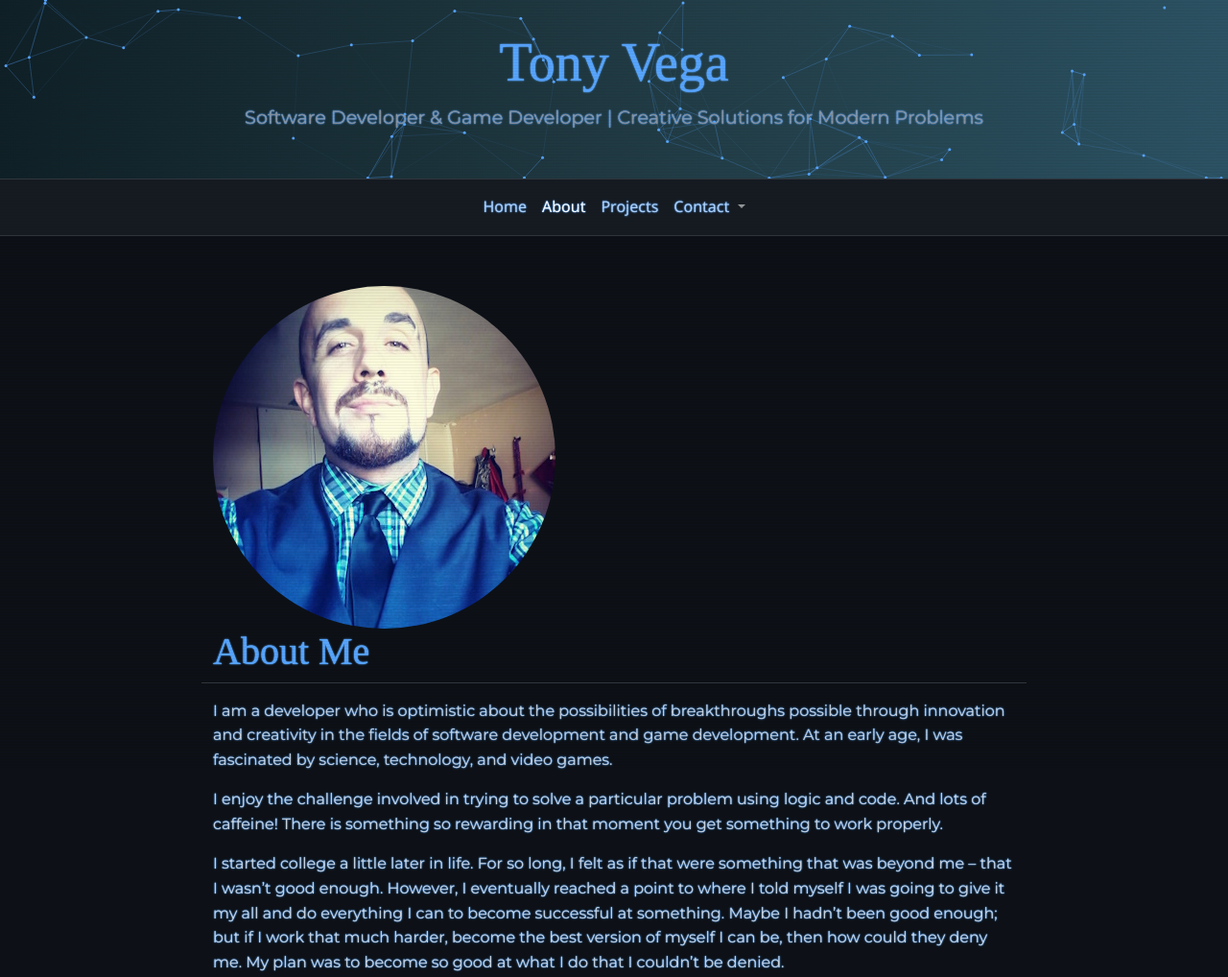
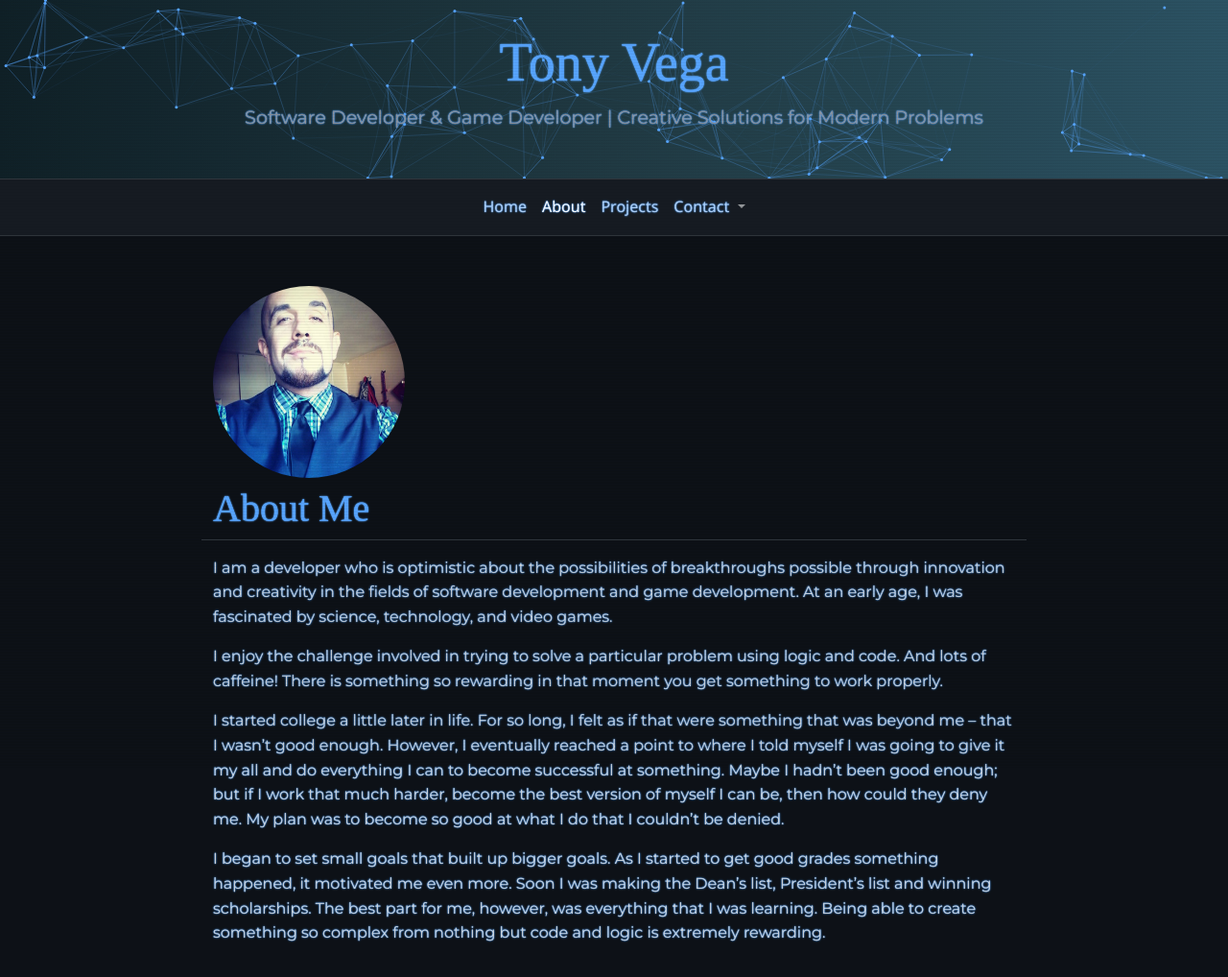
Before and after one commit to vegaa055/portfolio, a plain HTML site: page about.html in a window 1280 px wide. Shown: the top 1018 px of the page at 96% size. Drawn offline with nearby package versions, Linux system fonts and the light colour scheme; a web font is replaced by a local one.

Commit message:
style updates, constellation effect changes to values

```diff
--- a/about.html
+++ b/about.html
@@ -133,10 +133,10 @@
     <div class="container">
       <div class="row">
         <div class="col-sm">
-          <img src="images/tony.jpg" class="profile_pic" />
+          <img src="images/tony.jpg" class="float-sm-left img-fluid profile_pic" />
         </div>
 
-        <h2>About Me</h2>
+        <h2 class="mt-2">About Me</h2>
         <div class="col-sm">
           <p class="about">
             I am a developer who is optimistic about the possibilities of
--- a/scripts/constellation.js
+++ b/scripts/constellation.js
@@ -3,8 +3,8 @@ document.addEventListener("DOMContentLoaded", () => {
   const ctx = canvas.getContext("2d");
   let width, height;
   const stars = [];
-  const numStars = 60;
-  const maxDist = 100;
+  const numStars = 80;
+  const maxDist = 120;
 
   let mouse = { x: null, y: null };
 
--- a/styles/styles.css
+++ b/styles/styles.css
@@ -178,6 +178,8 @@ footer {
 .profile_pic {
   border-radius: 50%;
   margin-top: 20px;
+  width: 200px;
+  height: 200px;
 }
 
 .profile_pic:hover {
```
Also changed, not shown: index.html (+0 -1 lines).
